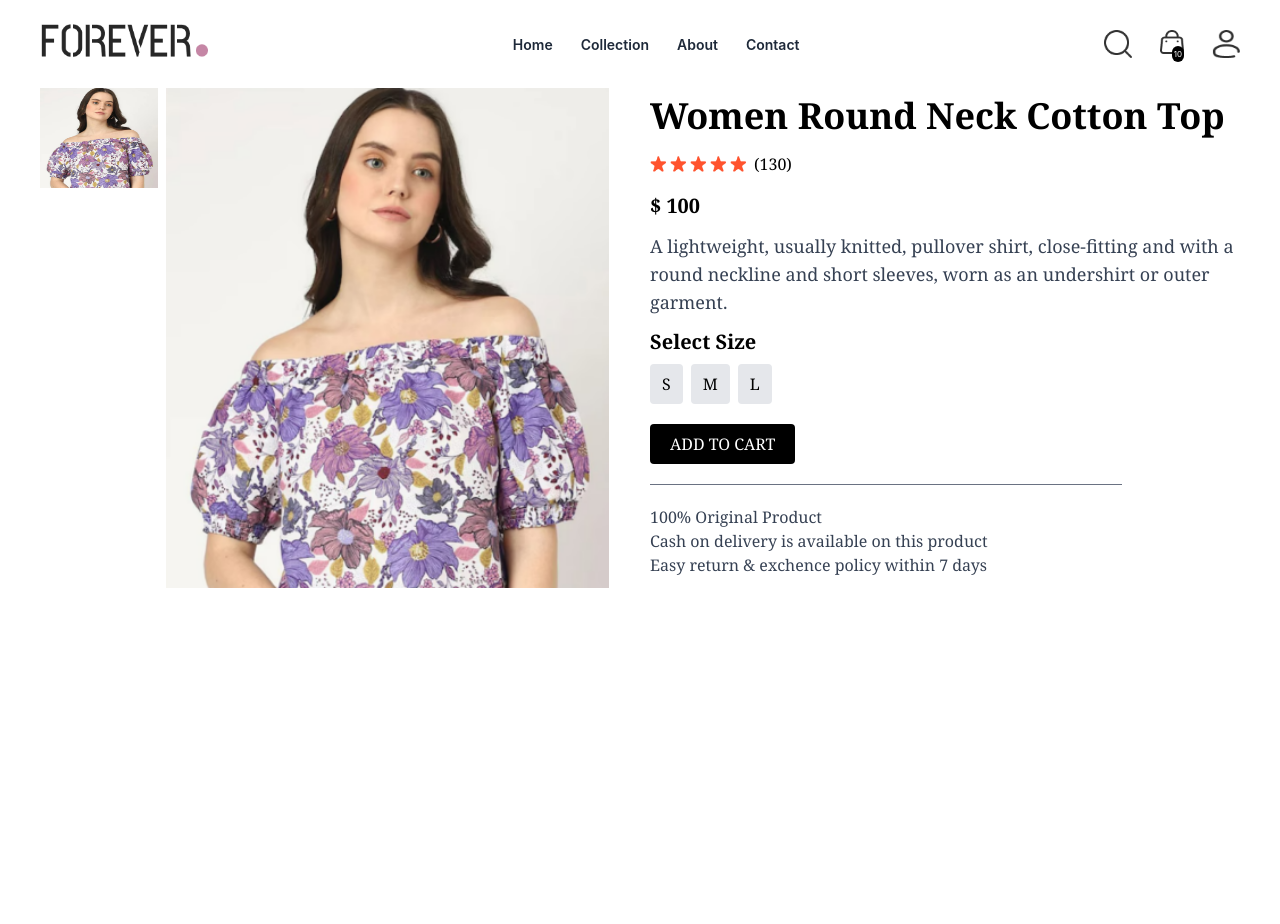
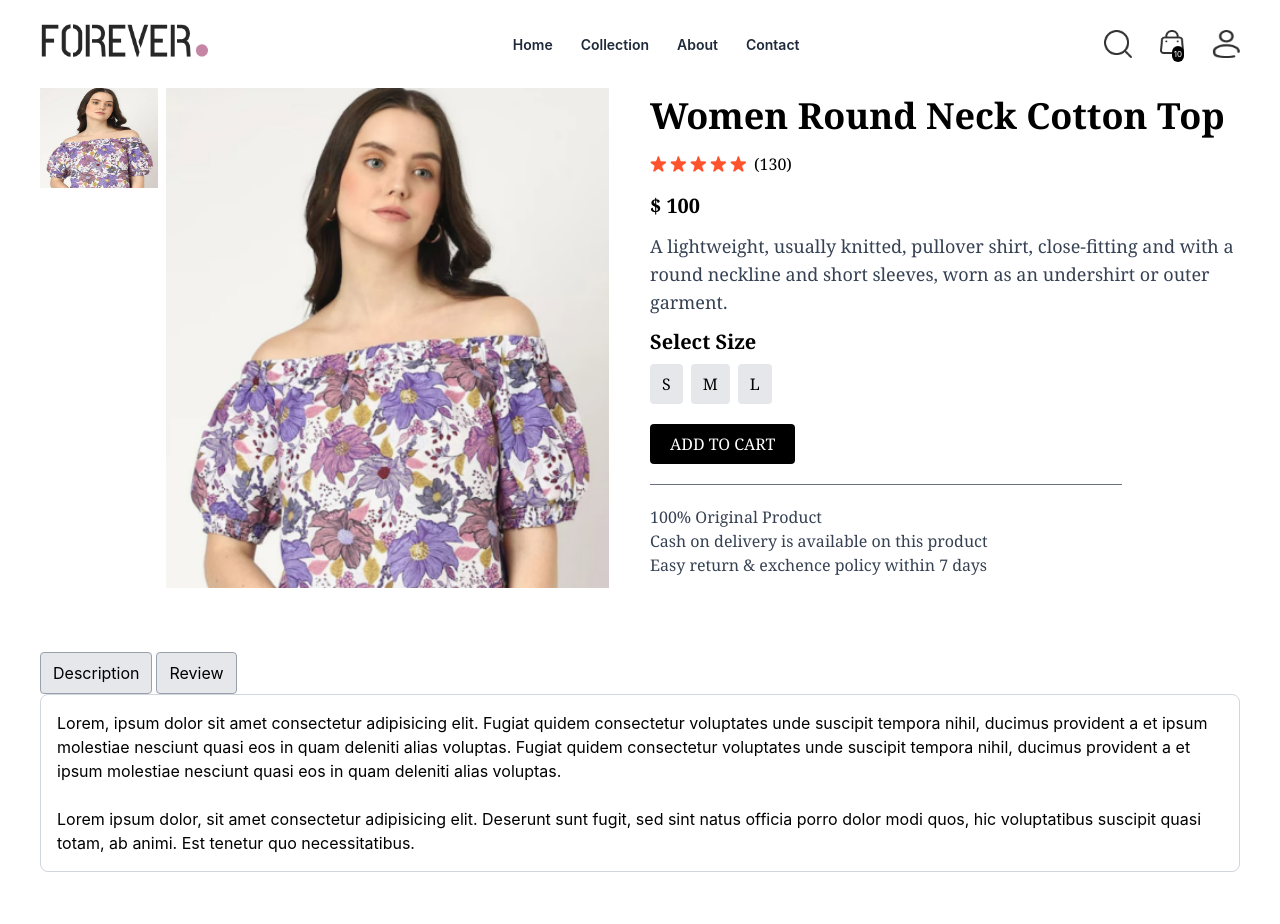
Before and after one commit to devjihad/React-ecommerce-app, a React (Vite) app: page /product/aaaaa in a window 1280 px wide. Shown: the top 924 px of the page. Before the commit the page ends 800 px from the top, so only its background shows below. Built offline with nearby package versions, Linux system fonts and the light colour scheme; a web font is replaced by a local one.

Commit message:
product details running

```diff
--- /dev/null
+++ b/src/Component/Contaxt/ReleventProduct.jsx
@@ -0,0 +1,11 @@
+import React from 'react';
+
+const ReleventProduct = () => {
+    return (
+        <div>
+
+        </div>
+    );
+};
+
+export default ReleventProduct;
--- a/src/Component/Home/Productdetails.jsx
+++ b/src/Component/Home/Productdetails.jsx
@@ -2,6 +2,7 @@ import React, { useContext, useEffect, useState } from 'react';
 import { useParams } from 'react-router-dom';
 import { Data } from '../Contaxt/Contaxt';
 import { assets } from '../../assets/frontend_assets/assets';
+import Title from './Title';
 
 const Productdetails = () => {
     const {products } = useContext(Data)
@@ -30,7 +31,8 @@ const Productdetails = () => {
 
 
     return productdetails ? (
-        <div className='container flex gap-5'>
+       <div className=' container'>
+         <div className=' flex gap-5'>
             <div className='w-1/2 flex gap-2'>
                 <div className='w-1/5'>
 
@@ -46,12 +48,6 @@ const Productdetails = () => {
 
 
             </div>
-
-
-
-
-
-
             <div className='w-1/2 font-serif'>
             <h2 className='text-4xl font-semibold my-2 '>{productdetails.name}</h2>
             <div className='flex items-center gap-2 my-4'>
@@ -82,6 +78,21 @@ const Productdetails = () => {
             <p className='text-[16px] font-medium text-gray-700'> Easy return & exchence policy within 7 days</p>
             </div>
         </div>
+
+        <div className='mt-16 mb-10'>
+            <div className='flex gap-1'>
+                <button className='border bg-gray-200 py-2 px-3 border-gray-400 rounded-sm'>Description</button>
+                <button className='border bg-gray-200 py-2 px-3 border-gray-400 rounded-sm'>Review</button>
+            </div>
+            <div className='px-4 py-4 border border-gray-300 rounded-lg'>
+                <p>Lorem, ipsum dolor sit amet consectetur adipisicing elit. Fugiat quidem consectetur voluptates unde suscipit tempora nihil, ducimus provident a et ipsum molestiae nesciunt quasi eos in quam deleniti alias voluptas.  Fugiat quidem consectetur voluptates unde suscipit tempora nihil, ducimus provident a et ipsum molestiae nesciunt quasi eos in quam deleniti alias voluptas.</p> <br />
+                <p>Lorem ipsum dolor, sit amet consectetur adipisicing elit. Deserunt sunt fugit, sed sint natus officia porro dolor modi quos, hic voluptatibus suscipit quasi totam, ab animi. Est tenetur quo necessitatibus.</p>
+            </div>
+
+        </div>
+
+        <Title value1={'Relevent'} value2={'Products'}/>
+       </div>
     ): null
 };
 
```
